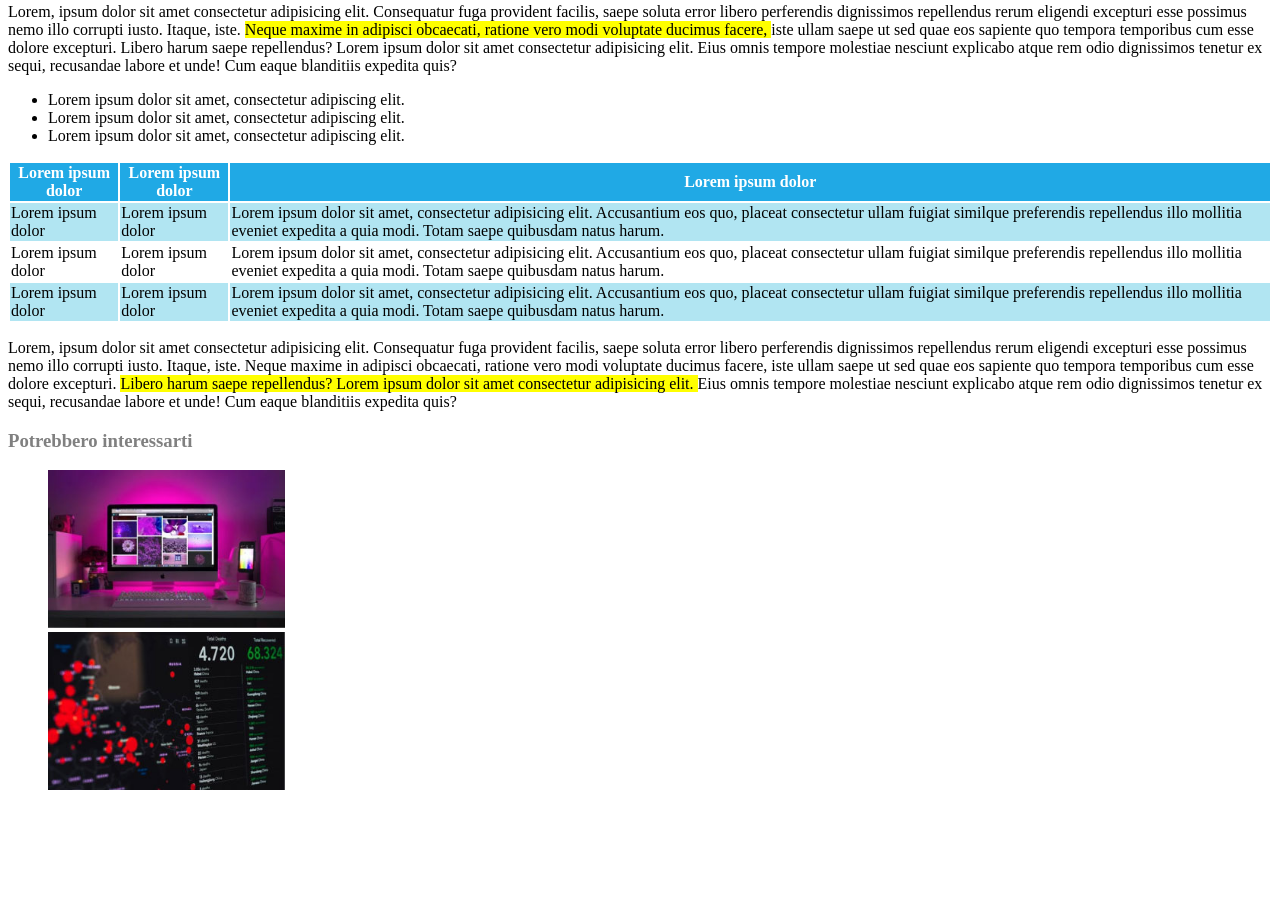
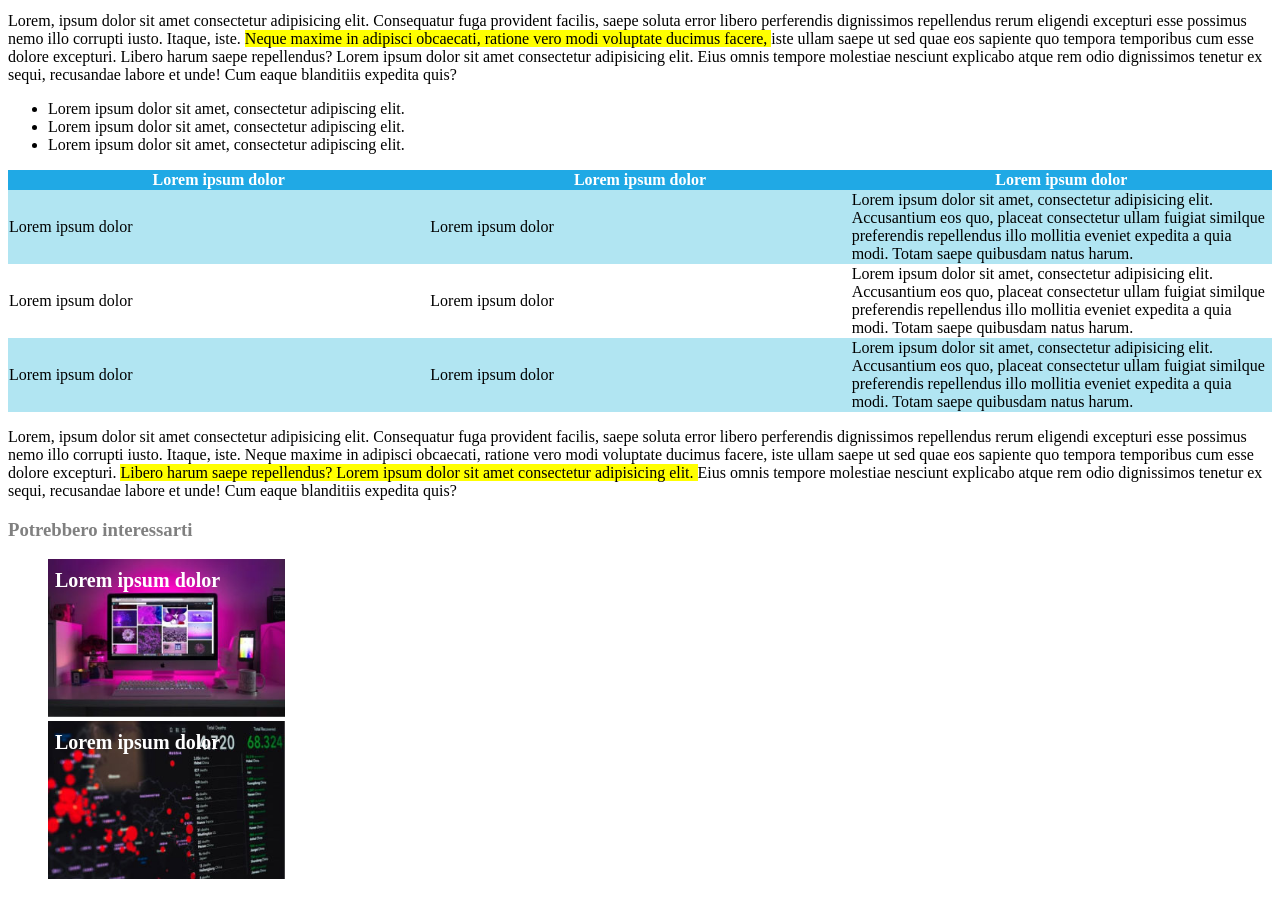
Before and after one commit to Nicolebalzano/html-css-booleaner, a plain HTML site: page index.html in a window 1280 px wide. Shown: the part 640-1556 px from the top of the page. Before the commit the page ends 1450 px from the top, so only its background shows below. Drawn offline with Linux system fonts and the light colour scheme.

Commit message:
feat: footer element added

```diff
--- a/css/style.css
+++ b/css/style.css
@@ -1,3 +1,4 @@
+/* Header */
 .bg-header {
     background-color: rgb(78, 160, 255);
     background-image: url('../img/pattern.png');
@@ -9,7 +10,8 @@
     margin-top: 3%;
     margin-left: 2%;
 }
-h1 {
+/* main */
+.titolo-articolo {
     font-weight: 900;
     font-size: 27px;
 }
@@ -44,16 +46,32 @@ figcaption {
    padding-inline-start: 0;
    margin-left: 0;
 }
+table {
+    border-collapse: collapse;
+}
 thead {
     background-color:rgb(32, 169, 229) ;
     color: white;
 }
+th {
+    width: 25%;
+}
 .bg-table {
-   background-color: rgb(177, 229, 242);;
+   background-color: rgb(177, 229, 242);
 }
+/* Footer */
 .title-footer {
     color: rgb(128, 128, 128); ;
 }
 .footer-img {
 width: 20%;
 }
+.img-text {
+    font-size: 20px;
+    position: absolute; /* Posizione assoluta per il testo */
+    color: white; /* Colore del testo */
+   margin-top: 10px;
+   margin-left: 7px;
+   text-decoration: solid;
+   font-weight: bold;
+}
--- a/index.html
+++ b/index.html
@@ -9,20 +9,22 @@
 </head>
 
 <body>
-    <!-- Head -->
+    <!-- Header -->
 
-    <head>
-        <section class="bg-header">
+    <header>
+        <div class="bg-header">
             <img src="./img/logo.svg" alt="Logo Booleaner" class="logo">
-        </section>
-    </head>
-    <!-- Fine Head -->
+        </div>
+    </header>
+    <!-- Fine Header -->
 
     <!-- main -->
     <main>
+        <article>
             <section>
                 <!-- Titolo principale -->
-            <h1>Internet deve essere al servizio del "bene pubblico": il manifesto di Tim Berners-Lee</h1>
+                <h1 class="titolo-articolo">Internet deve essere al servizio del "bene pubblico": il manifesto di Tim
+                    Berners-Lee</h1>
                 <!-- Fine Titolo principale -->
 
                 <!-- Informazioni articolo -->
@@ -43,13 +45,18 @@
                 <div>
                     <!-- Paragrafo  -->
                     <p>
-                    Lorem, ipsum dolor sit amet consectetur adipisicing elit. Consequatur fuga provident facilis, saepe
-                    soluta error libero perferendis dignissimos repellendus rerum eligendi excepturi esse possimus nemo
+                        Lorem, ipsum dolor sit amet consectetur adipisicing elit. Consequatur fuga provident facilis,
+                        saepe
+                        soluta error libero perferendis dignissimos repellendus rerum eligendi excepturi esse possimus
+                        nemo
                         illo corrupti iusto. Itaque, iste.
-                    <strong class="highlight"> Neque maxime in adipisci obcaecati, ratione vero modi voluptate ducimus
+                        <strong class="highlight"> Neque maxime in adipisci obcaecati, ratione vero modi voluptate
+                            ducimus
                             facere, </strong>iste ullam saepe ut sed quae eos sapiente quo tempora temporibus cum esse
-                    dolore excepturi. Libero harum saepe repellendus? Lorem ipsum dolor sit amet consectetur adipisicing
-                    elit. Eius omnis tempore molestiae nesciunt explicabo atque rem odio dignissimos tenetur ex sequi,
+                        dolore excepturi. Libero harum saepe repellendus? Lorem ipsum dolor sit amet consectetur
+                        adipisicing
+                        elit. Eius omnis tempore molestiae nesciunt explicabo atque rem odio dignissimos tenetur ex
+                        sequi,
                         recusandae labore et unde! Cum eaque blanditiis expedita quis?
                     </p>
                     <!-- Fine Paragrafo  -->
@@ -80,21 +87,24 @@
                             <tr class="bg-table">
                                 <td>Lorem ipsum dolor</td>
                                 <td>Lorem ipsum dolor</td>
-                            <td>Lorem ipsum dolor sit amet, consectetur adipisicing elit. Accusantium eos quo, placeat
+                                <td>Lorem ipsum dolor sit amet, consectetur adipisicing elit. Accusantium eos quo,
+                                    placeat
                                     consectetur ullam fuigiat similque preferendis repellendus illo mollitia eveniet
                                     expedita a quia modi. Totam saepe quibusdam natus harum.</td>
                             </tr>
                             <tr>
                                 <td>Lorem ipsum dolor</td>
                                 <td>Lorem ipsum dolor</td>
-                            <td>Lorem ipsum dolor sit amet, consectetur adipisicing elit. Accusantium eos quo, placeat
+                                <td>Lorem ipsum dolor sit amet, consectetur adipisicing elit. Accusantium eos quo,
+                                    placeat
                                     consectetur ullam fuigiat similque preferendis repellendus illo mollitia eveniet
                                     expedita a quia modi. Totam saepe quibusdam natus harum.</td>
                             </tr>
                             <tr class="bg-table">
                                 <td>Lorem ipsum dolor</td>
                                 <td>Lorem ipsum dolor</td>
-                            <td>Lorem ipsum dolor sit amet, consectetur adipisicing elit. Accusantium eos quo, placeat
+                                <td>Lorem ipsum dolor sit amet, consectetur adipisicing elit. Accusantium eos quo,
+                                    placeat
                                     consectetur ullam fuigiat similque preferendis repellendus illo mollitia eveniet
                                     expedita a quia modi. Totam saepe quibusdam natus harum.</td>
                             </tr>
@@ -103,22 +113,27 @@
                     </table>
                     <!-- Fine Tabella primaria -->
                     <div>
-                    <p> Lorem, ipsum dolor sit amet consectetur adipisicing elit. Consequatur fuga provident facilis,
+                        <p> Lorem, ipsum dolor sit amet consectetur adipisicing elit. Consequatur fuga provident
+                            facilis,
                             saepe
-                        soluta error libero perferendis dignissimos repellendus rerum eligendi excepturi esse possimus
+                            soluta error libero perferendis dignissimos repellendus rerum eligendi excepturi esse
+                            possimus
                             nemo
                             illo corrupti iusto. Itaque, iste.
                             Neque maxime in adipisci obcaecati, ratione vero modi voluptate ducimus
                             facere, iste ullam saepe ut sed quae eos sapiente quo tempora temporibus cum esse
-                        dolore excepturi. <strong class="highlight">Libero harum saepe repellendus? Lorem ipsum dolor
+                            dolore excepturi. <strong class="highlight">Libero harum saepe repellendus? Lorem ipsum
+                                dolor
                                 sit amet consectetur adipisicing
-                            elit. </strong>Eius omnis tempore molestiae nesciunt explicabo atque rem odio dignissimos
+                                elit. </strong>Eius omnis tempore molestiae nesciunt explicabo atque rem odio
+                            dignissimos
                             tenetur ex sequi,
                             recusandae labore et unde! Cum eaque blanditiis expedita quis?</p>
                     </div>
 
                 </div>
             </section>
+        </article>
     </main>
     <!-- Fine main -->
 
@@ -127,8 +142,13 @@
         <section>
             <h3 class="title-footer">Potrebbero interessarti</h3>
             <figure>
-                <img src="./img/monitor.jpg" alt="computer" class="footer-img"><br>
+                <div class="img-text">Lorem ipsum dolor</div>
+                <img src="./img/monitor.jpg" alt="computer" class="footer-img">
+
+                <br>
+                <div class="img-text">Lorem ipsum dolor</div>
                 <img src="./img/graph.jpg" alt="data" class="footer-img">
+                <div class="img-text">Lorem ipsum dolor</div>
             </figure>
         </section>
     </footer>
```
Lines whose indentation alone changed are shown as unchanged.
